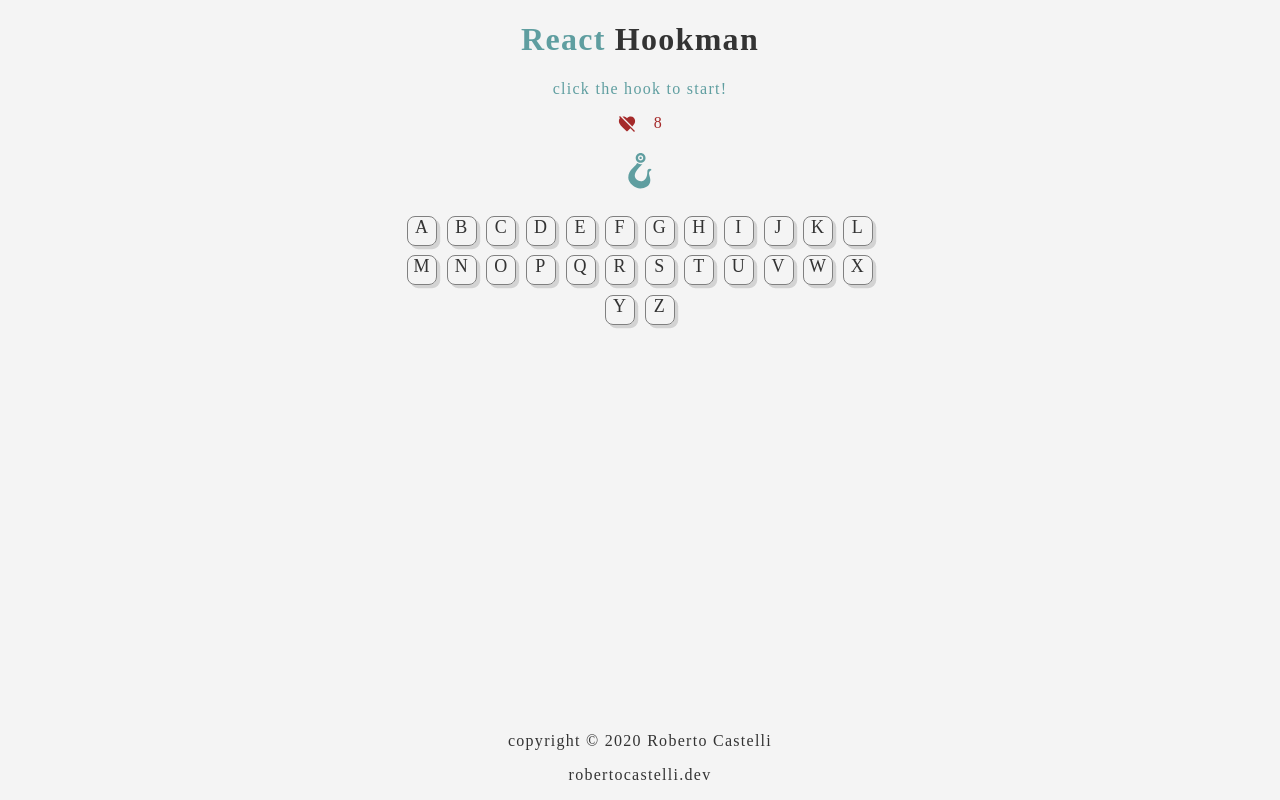
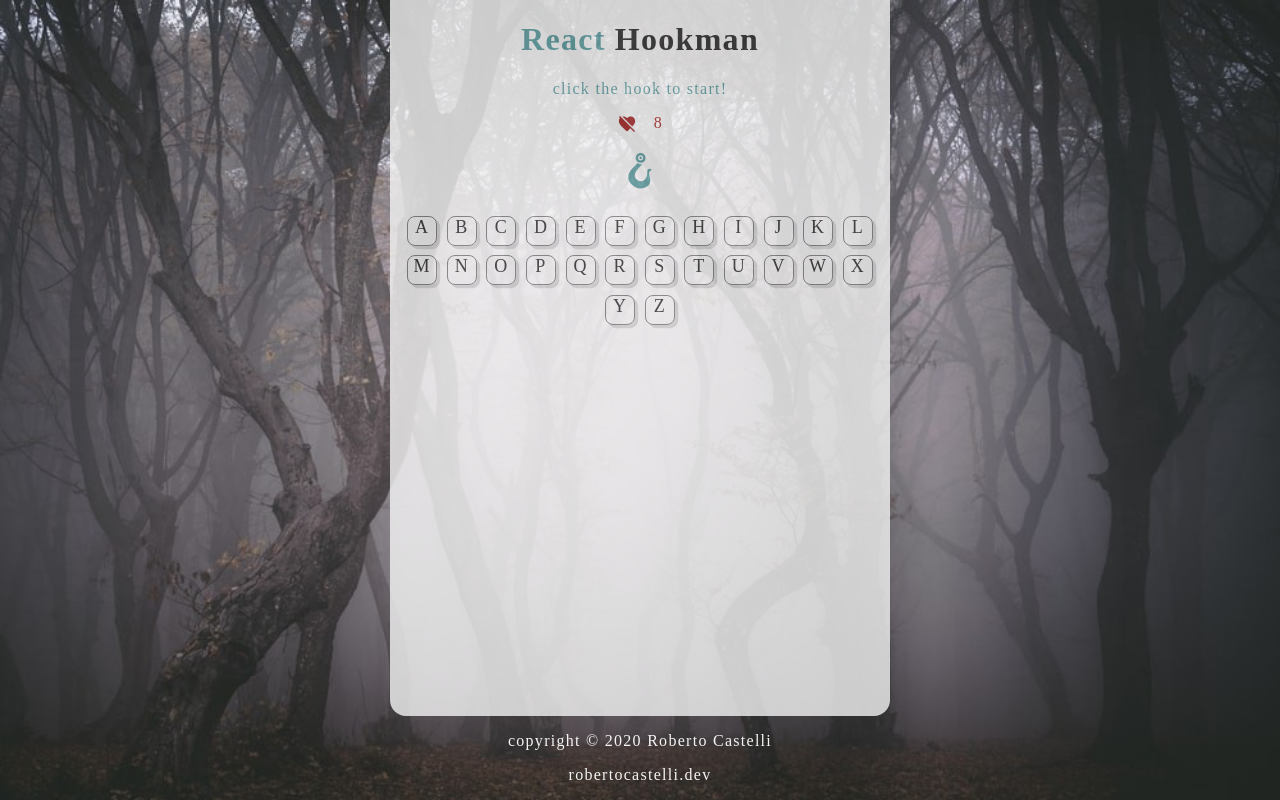
Before and after one commit to RobertoCastelli/hookman, a React (Create React App) app: page / in a window 1280 px wide. Built offline with nearby package versions, Linux system fonts and the light colour scheme; no server answers; a web font is replaced by a local one.

Commit message:
fixed fetch

```diff
--- a/src/index.css
+++ b/src/index.css
@@ -16,11 +16,17 @@ body {
 	width: 100%;
 	height: 100%;
 	color: var(--black1);
-	background-color: var(--white1);
+	background: url("./images/noose.jpg");
+	background-repeat: no-repeat;
+	background-size: cover;
 	letter-spacing: 0.08rem;
 	font-family: "Walter Turncoat", cursive;
 	-webkit-font-smoothing: antialiased;
 	-moz-osx-font-smoothing: grayscale;
+}
+
+footer {
+	color: var(--white1);
 }
 
 .container {
@@ -34,6 +40,10 @@ body {
 
 .content {
 	flex-grow: 1;
+	background-color: var(--white1);
+	border-bottom-left-radius: 1rem;
+	border-bottom-right-radius: 1rem;
+	opacity: 0.8;
 }
 
 ul {
@@ -81,8 +91,7 @@ button:active {
 
 .movie-title {
 	color: cadetblue;
-	margin: 3rem;
-	font-size: x-large;
+	margin: 1rem;
 	letter-spacing: 1rem;
 	text-transform: uppercase;
 }
```
Also changed, not shown: src/images/noose.jpg (added), 1 other file (tests, documents, lock files or other folders).
